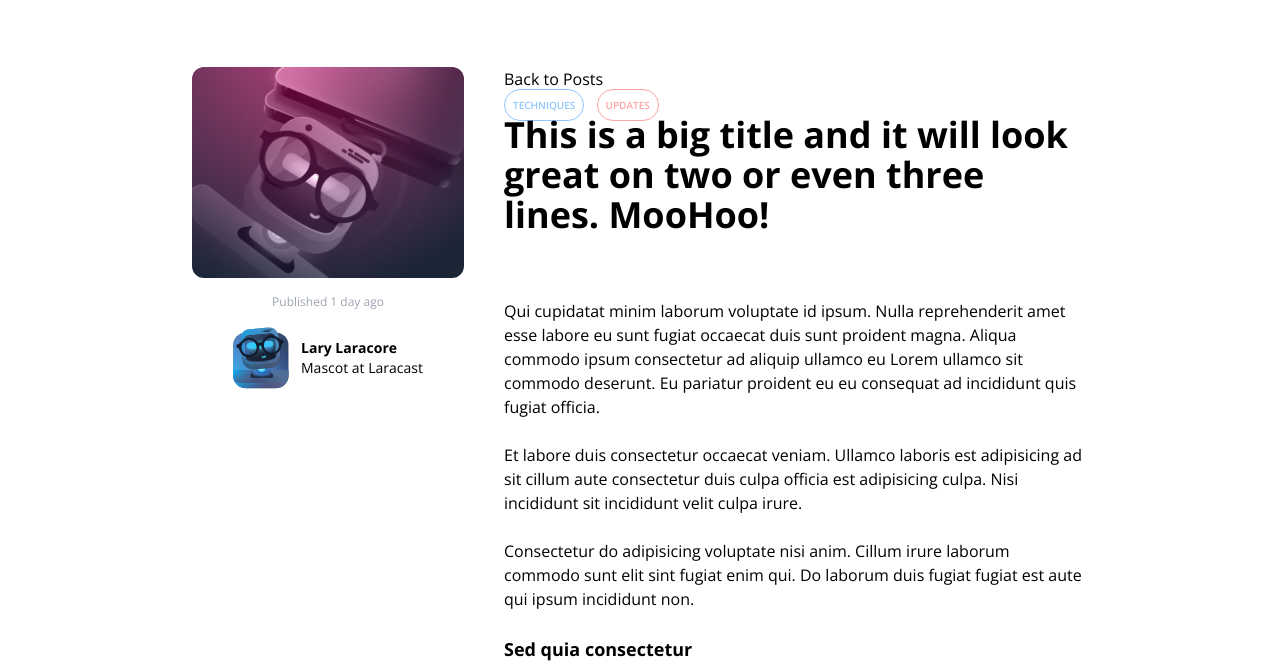
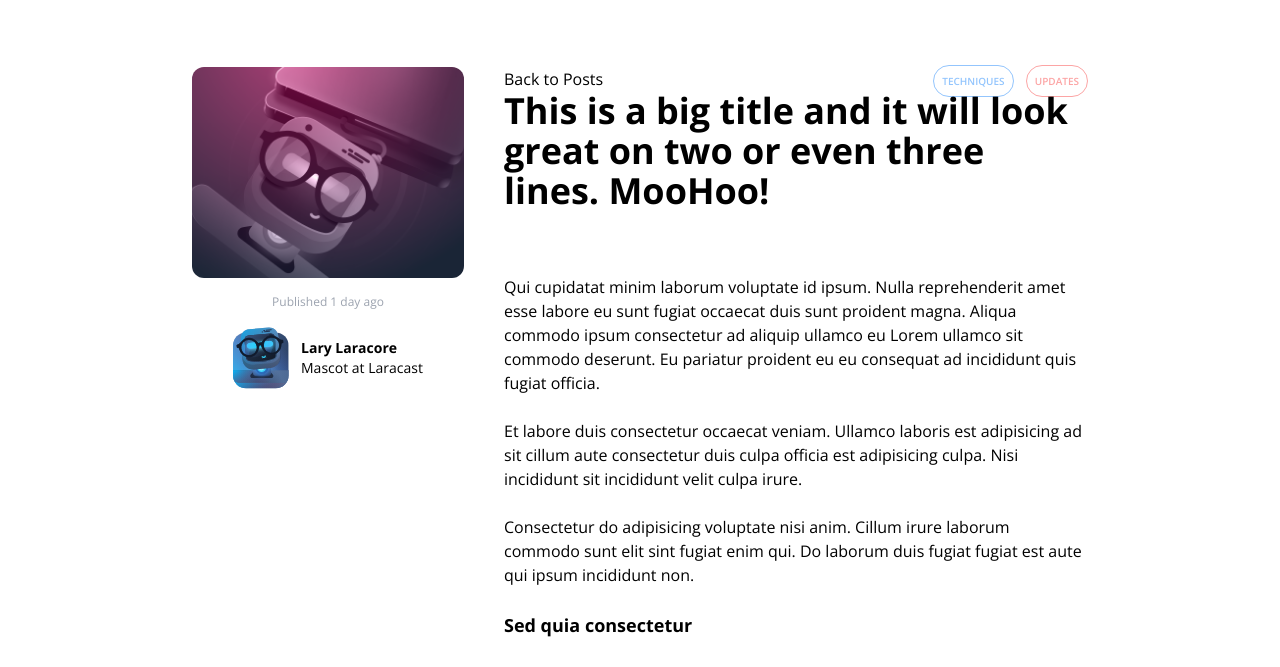
Before and after one commit to abuDujaanah/blog, a website: page post.html in a window 1280 px wide. Shown: the part 81-748 px from the top of the page. Drawn offline with nearby package versions, Linux system fonts and the light colour scheme.

Commit message:
Update post.html

```diff
--- a/post.html
+++ b/post.html
@@ -49,7 +49,7 @@
                 </div>
 
                 <div class="col-span-8">
-                    <div>
+                    <div class="flex justify-between">
                         <a href="">Back to Posts</a>
 
                         <div class="space-x-2">
```
